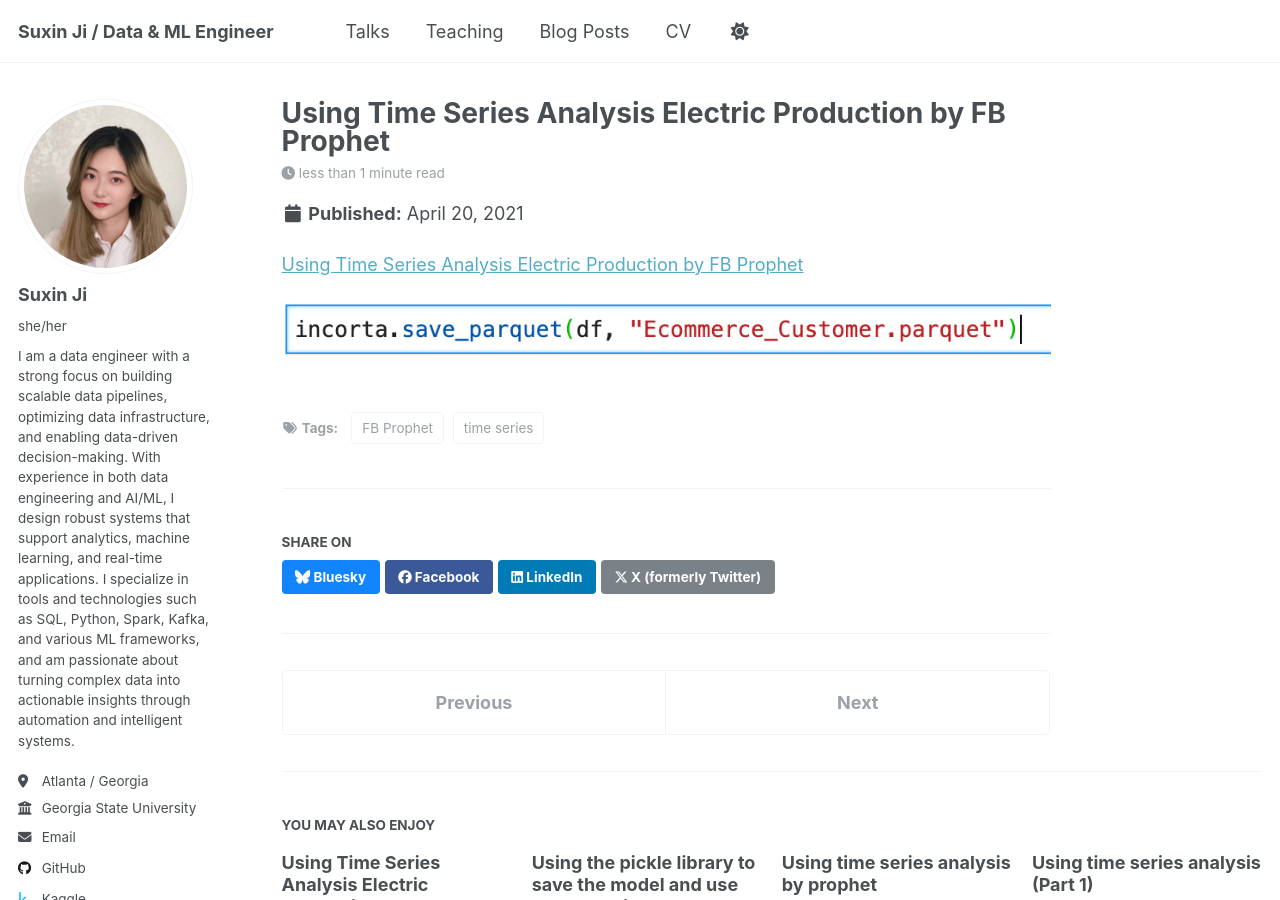
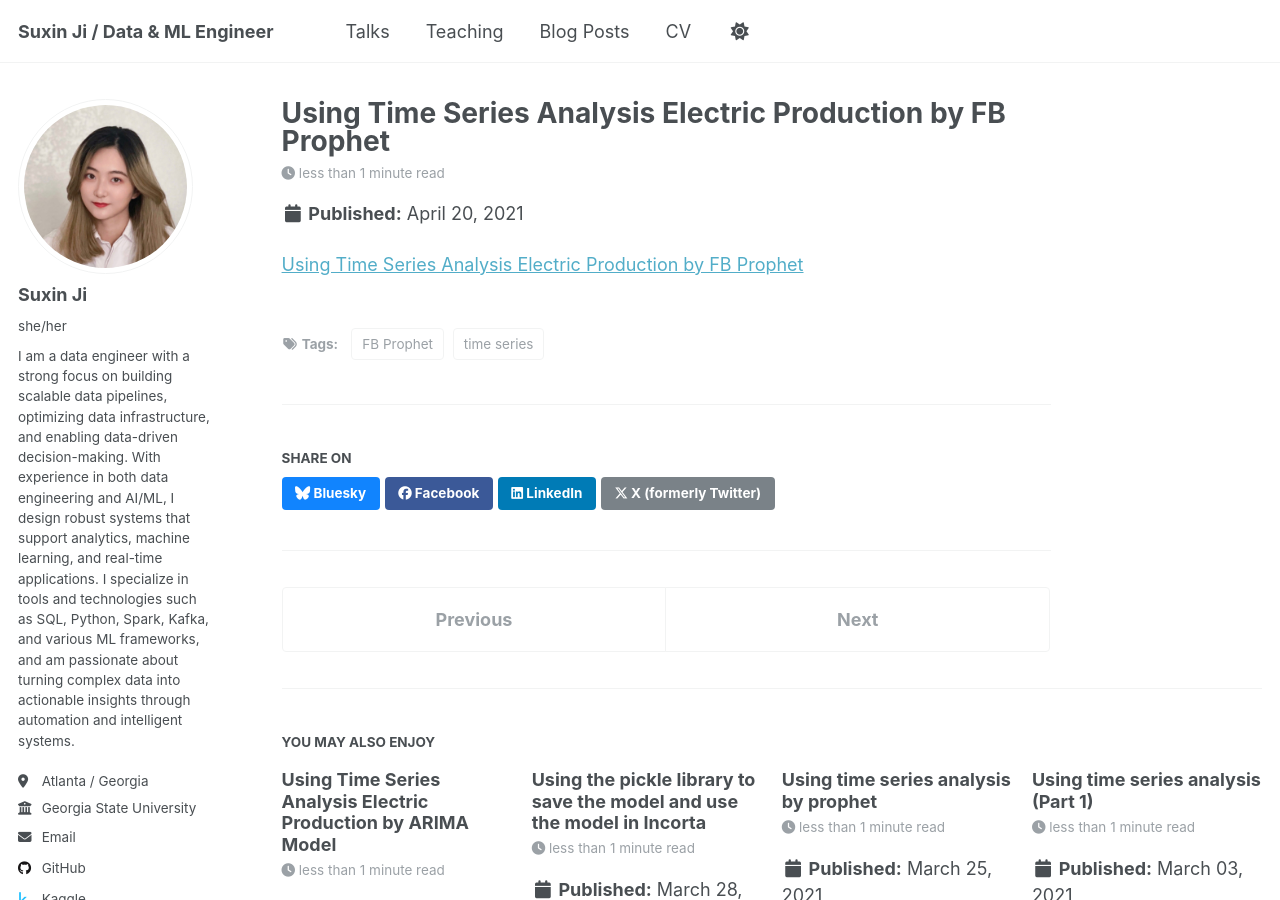
Before and after one commit to SuzieJi/suxinji.github.io, a Jekyll site: the page built from _posts/2021-04-20-blog-post.md, in a window 1280 px wide and 900 px high. Built offline with Jekyll 4.4.1, drawn with Linux system fonts in a browser that asks for light colours.

Commit message:
delete image link

```diff
--- a/_posts/2021-04-20-blog-post.md
+++ b/_posts/2021-04-20-blog-post.md
@@ -8,5 +8,3 @@ tags:
 ---
 
 [Using Time Series Analysis Electric Production by FB Prophet](https://suziepyspark.blogspot.com/2021/04/using-time-series-analysis-electric_27.html)
-
-![Parquet Method](/suxinji.github.io/images/save_parquet_method.png)
```
